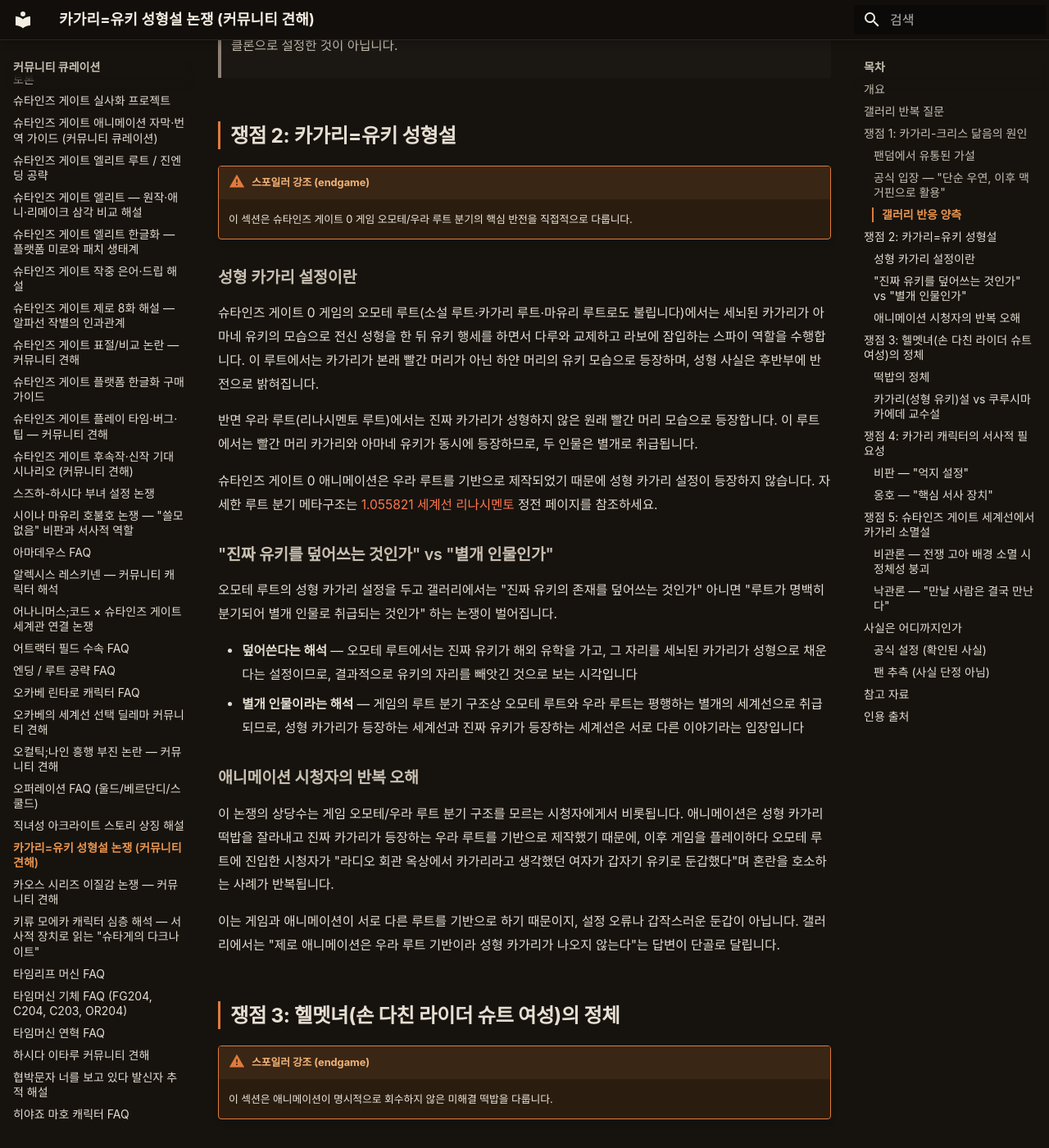
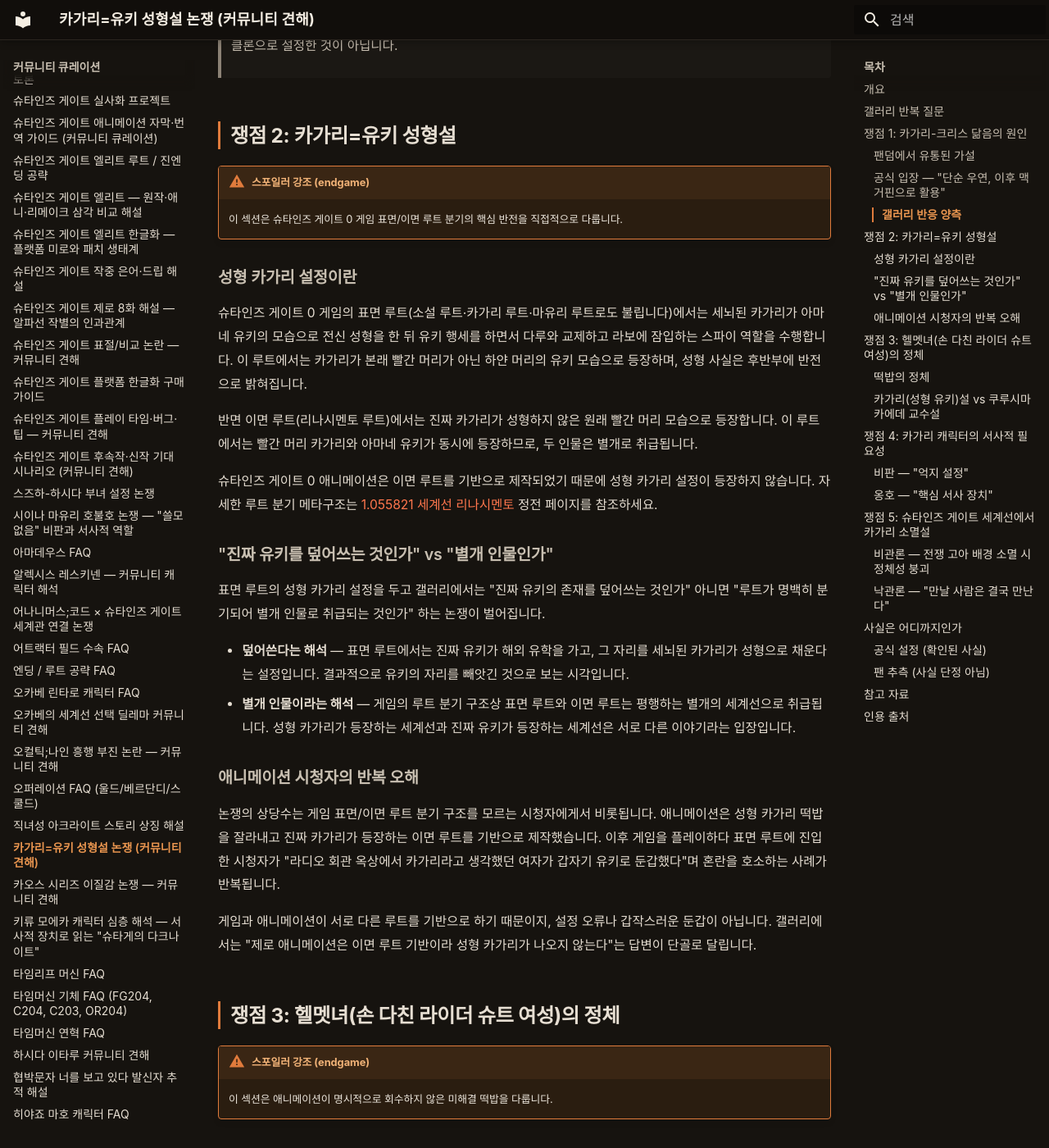
Before and after one commit to sgwiki/sgwiki.github.io, an MkDocs documentation site: the page built from wiki/커뮤니티-큐레이션/카가리-유키-성형설-논쟁-커뮤니티-견해.md, in a window 1280 px wide and 1400 px high, scrolled down 2240 px. Shown: the whole window at 82% size. Built offline with MkDocs 1.6.1 and Material for MkDocs 9.7.7, drawn with Linux system fonts in a browser that asks for light colours; some web fonts are replaced; some of the changed text lies outside the part shown.

Commit message:
chore(wiki): 카가리-유키-성형설-논쟁 정비 — 루트명 통일(오모테→표면 8건·우라→이면 8건)·humanize 16건(메타 진입·연결어미 뒤 쉼표·불릿 마침표·문장 단순화)·사실·스포일러(endgame)·인용·수치(1.055821) 불변
Co-Authored-By: Claude Opus 4.6 <noreply@anthropic.com>

```diff
--- a/wiki/커뮤니티-큐레이션/카가리-유키-성형설-논쟁-커뮤니티-견해.md
+++ b/wiki/커뮤니티-큐레이션/카가리-유키-성형설-논쟁-커뮤니티-견해.md
@@ -37,11 +37,11 @@ community_source: DCinside 슈타게 갤러리
 
 - **카가리의 정체** — 크리스를 닮은 전쟁 고아 소녀가 왜 라보에 등장하는지, 누구의 아이인지
 - **크리스와의 닮은 외모** — 단순 우연인지, 클론·딸·유전자 조작 실험체 등 설정상 이유가 있는지
-- **카가리=유키 성형설** — 게임 오모테 루트에서 카가리가 유키로 전신 성형한다는 설정이 진짜인지, 진짜 유키를 덮어쓰는 것인지
+- **카가리=유키 성형설** — 게임 표면 루트에서 카가리가 유키로 전신 성형한다는 설정이 진짜인지, 진짜 유키를 덮어쓰는 것인지
 - **헬멧녀(라이더 슈트 여성) 정체** — 손을 다친 헬멧녀가 카가리인지, 쿠루시마 카에데 교수인지, 애니메이션이 회수하지 않은 맥거핀인지
 - **슈타인즈 게이트 세계선에서 카가리 소멸 여부** — 전쟁 고아 배경이 사라지면 카가리 정체성이 성립하는지
 
-다시 말해, 위 다섯 축의 질문 역시 게임과 애니메이션의 루트 차이·분기 구조에 대한 이해 부족에서 비롯되는 경우가 많아, 시청자와 플레이어를 불문하고 동일한 오해가 반복됩니다.
+위 다섯 축의 질문 역시 게임과 애니메이션의 루트 차이·분기 구조에 대한 이해 부족에서 비롯되는 경우가 많아, 시청자와 플레이어를 불문하고 동일한 오해가 반복됩니다.
 
 ## 쟁점 1: 카가리-크리스 닮음의 원인
 
@@ -49,51 +49,51 @@ community_source: DCinside 슈타게 갤러리
 
 갤러리에서는 카가리와 크리스의 외모 유사성(빨간 머리·파란 눈)을 두고 여러 가설이 오갑니다. 가장 자주 거론되는 해석은 다음과 같습니다.
 
-- **클론설** — 카가리가 미래에서 아마데우스용으로 만든 크리스의 클론이라는 해석. 일부 유저는 카가리가 크리스의 기억을 이식받은 실험체일 가능성을 제기합니다
+- **클론설** — 카가리가 미래에서 아마데우스용으로 만든 크리스의 클론이라는 해석. 일부 유저는 카가리가 크리스의 기억을 이식받은 실험체일 가능성을 제기합니다.
 - **딸설** — 카가리가 크리스의 친딸 혹은 크리스 어머니의 둘째라는 설정이었을 것이라는 추측. 이 가설이 맞았다면 외모 닮음이 납득됐을 것이라는 의견이 있습니다
 - **SERN 유전자 조작설** — 레스키넨 교수가 의도적으로 카가리를 크리스와 닮게 조작했을 가능성. 오카베 린타로에게 고통을 주기 위한 서사적 장치라는 해석도 함께 붙습니다
 
 ### 공식 입장 — "단순 우연, 이후 맥거핀으로 활용"
 
-공식적으로 카가리와 크리스의 외모 유사성은 제작진의 의도적 설정이 아니라고 일관되게 밝혀져 있습니다. 제작 당시에는 두 캐릭터가 닮았다는 점을 인지하지 못했으며, 직접적인 스토리상 이유는 없다는 입장입니다. 카가리는 크리스의 딸이나 가족·친척과도 전혀 관련이 없습니다.
+공식적으로 카가리와 크리스의 외모 유사성은 제작진의 의도적 설정이 아니라고 일관되게 밝혀져 있습니다. 제작 당시 두 캐릭터가 닮았다는 점을 인지하지 못했고 직접적인 스토리상 이유도 없습니다. 카가리는 크리스의 딸이나 가족·친척과도 전혀 관련이 없습니다.
 
-다만 슈타인즈 게이트 0에서는 이 닮은 외모를 **관심 유도용 페이크 떡밥(맥거핀)**으로 활용했다고 합니다. 즉 우연히 닮은 캐릭터를 이후 서사에서 의도적으로 미스터리 소재로 끌어들인 셈입니다.
+다만 슈타인즈 게이트 0에서는 이 닮은 외모를 **관심 유도용 페이크 떡밥(맥거핀)**으로 활용했다고 합니다. 우연히 닮은 캐릭터를 이후 서사에서 의도적으로 미스터리 소재로 끌어들인 셈입니다.
 
 ### 갤러리 반응 양측
 
-이 공식 입장에 대해 갤러리 반응은 갈립니다.
+공식 입장에 대해 갤러리 반응은 갈립니다.
 
-- **수용측** — "공식이 우연이라고 하면 그런 것"이라며 제작진 발언을 그대로 수용하는 입장입니다
-- **의심측** — "설정 오류를 뒤늦게 우연으로 덮는 것 아닌가"라며 공식 입장을 의심하는 시각입니다. 유전자 조작이나 클론 설정이라도 있었다면 외모 닮음이 더 납득됐을 것이라며 아쉬움을 표하는 의견이 많습니다
+- **수용측** — "공식이 우연이라고 하면 그런 것"이라며 제작진 발언을 그대로 수용하는 입장입니다.
+- **의심측** — "설정 오류를 뒤늦게 우연으로 덮는 것 아닌가"라며 공식 입장을 의심하는 시각입니다. 유전자 조작이나 클론 설정이라도 있었다면 외모 닮음이 더 납득됐을 것이라며 아쉬움을 표하는 의견이 많습니다.
 
 > **[공식]** 카가리는 크리스의 클론이 아닙니다. 카가리와 크리스는 외모만 닮았을 뿐이며, 제작진 측에서도 의도적으로 클론으로 설정한 것이 아닙니다.
 
 ## 쟁점 2: 카가리=유키 성형설
 
 !!! warning "스포일러 강조 (endgame)"
-    이 섹션은 슈타인즈 게이트 0 게임 오모테/우라 루트 분기의 핵심 반전을
+    이 섹션은 슈타인즈 게이트 0 게임 표면/이면 루트 분기의 핵심 반전을
     직접적으로 다룹니다.
 
 ### 성형 카가리 설정이란
 
-슈타인즈 게이트 0 게임의 오모테 루트(소설 루트·카가리 루트·마유리 루트로도 불립니다)에서는 세뇌된 카가리가 아마네 유키의 모습으로 전신 성형을 한 뒤 유키 행세를 하면서 다루와 교제하고 라보에 잠입하는 스파이 역할을 수행합니다. 이 루트에서는 카가리가 본래 빨간 머리가 아닌 하얀 머리의 유키 모습으로 등장하며, 성형 사실은 후반부에 반전으로 밝혀집니다.
+슈타인즈 게이트 0 게임의 표면 루트(소설 루트·카가리 루트·마유리 루트로도 불립니다)에서는 세뇌된 카가리가 아마네 유키의 모습으로 전신 성형을 한 뒤 유키 행세를 하면서 다루와 교제하고 라보에 잠입하는 스파이 역할을 수행합니다. 이 루트에서는 카가리가 본래 빨간 머리가 아닌 하얀 머리의 유키 모습으로 등장하며, 성형 사실은 후반부에 반전으로 밝혀집니다.
 
-반면 우라 루트(리나시멘토 루트)에서는 진짜 카가리가 성형하지 않은 원래 빨간 머리 모습으로 등장합니다. 이 루트에서는 빨간 머리 카가리와 아마네 유키가 동시에 등장하므로, 두 인물은 별개로 취급됩니다.
+반면 이면 루트(리나시멘토 루트)에서는 진짜 카가리가 성형하지 않은 원래 빨간 머리 모습으로 등장합니다. 이 루트에서는 빨간 머리 카가리와 아마네 유키가 동시에 등장하므로, 두 인물은 별개로 취급됩니다.
 
-슈타인즈 게이트 0 애니메이션은 우라 루트를 기반으로 제작되었기 때문에 성형 카가리 설정이 등장하지 않습니다. 자세한 루트 분기 메타구조는 [1.055821 세계선 리나시멘토](../세계선/1.055821-세계선-리나시멘토.md) 정전 페이지를 참조하세요.
+슈타인즈 게이트 0 애니메이션은 이면 루트를 기반으로 제작되었기 때문에 성형 카가리 설정이 등장하지 않습니다. 자세한 루트 분기 메타구조는 [1.055821 세계선 리나시멘토](../세계선/1.055821-세계선-리나시멘토.md) 정전 페이지를 참조하세요.
 
 ### "진짜 유키를 덮어쓰는 것인가" vs "별개 인물인가"
 
-오모테 루트의 성형 카가리 설정을 두고 갤러리에서는 "진짜 유키의 존재를 덮어쓰는 것인가" 아니면 "루트가 명백히 분기되어 별개 인물로 취급되는 것인가" 하는 논쟁이 벌어집니다.
+표면 루트의 성형 카가리 설정을 두고 갤러리에서는 "진짜 유키의 존재를 덮어쓰는 것인가" 아니면 "루트가 명백히 분기되어 별개 인물로 취급되는 것인가" 하는 논쟁이 벌어집니다.
 
-- **덮어쓴다는 해석** — 오모테 루트에서는 진짜 유키가 해외 유학을 가고, 그 자리를 세뇌된 카가리가 성형으로 채운다는 설정이므로, 결과적으로 유키의 자리를 빼앗긴 것으로 보는 시각입니다
-- **별개 인물이라는 해석** — 게임의 루트 분기 구조상 오모테 루트와 우라 루트는 평행하는 별개의 세계선으로 취급되므로, 성형 카가리가 등장하는 세계선과 진짜 유키가 등장하는 세계선은 서로 다른 이야기라는 입장입니다
+- **덮어쓴다는 해석** — 표면 루트에서는 진짜 유키가 해외 유학을 가고, 그 자리를 세뇌된 카가리가 성형으로 채운다는 설정입니다. 결과적으로 유키의 자리를 빼앗긴 것으로 보는 시각입니다.
+- **별개 인물이라는 해석** — 게임의 루트 분기 구조상 표면 루트와 이면 루트는 평행하는 별개의 세계선으로 취급됩니다. 성형 카가리가 등장하는 세계선과 진짜 유키가 등장하는 세계선은 서로 다른 이야기라는 입장입니다.
 
 ### 애니메이션 시청자의 반복 오해
 
-이 논쟁의 상당수는 게임 오모테/우라 루트 분기 구조를 모르는 시청자에게서 비롯됩니다. 애니메이션은 성형 카가리 떡밥을 잘라내고 진짜 카가리가 등장하는 우라 루트를 기반으로 제작했기 때문에, 이후 게임을 플레이하다 오모테 루트에 진입한 시청자가 "라디오 회관 옥상에서 카가리라고 생각했던 여자가 갑자기 유키로 둔갑했다"며 혼란을 호소하는 사례가 반복됩니다.
+논쟁의 상당수는 게임 표면/이면 루트 분기 구조를 모르는 시청자에게서 비롯됩니다. 애니메이션은 성형 카가리 떡밥을 잘라내고 진짜 카가리가 등장하는 이면 루트를 기반으로 제작했습니다. 이후 게임을 플레이하다 표면 루트에 진입한 시청자가 "라디오 회관 옥상에서 카가리라고 생각했던 여자가 갑자기 유키로 둔갑했다"며 혼란을 호소하는 사례가 반복됩니다.
 
-이는 게임과 애니메이션이 서로 다른 루트를 기반으로 하기 때문이지, 설정 오류나 갑작스러운 둔갑이 아닙니다. 갤러리에서는 "제로 애니메이션은 우라 루트 기반이라 성형 카가리가 나오지 않는다"는 답변이 단골로 달립니다.
+게임과 애니메이션이 서로 다른 루트를 기반으로 하기 때문이지, 설정 오류나 갑작스러운 둔갑이 아닙니다. 갤러리에서는 "제로 애니메이션은 이면 루트 기반이라 성형 카가리가 나오지 않는다"는 답변이 단골로 달립니다.
 
 ## 쟁점 3: 헬멧녀(손 다친 라이더 슈트 여성)의 정체
 
@@ -110,8 +110,8 @@ community_source: DCinside 슈타게 갤러리
 
 갤러리에서 헬멧녀의 정체를 두고 두 가지 해석이 대립합니다.
 
-- **카가리(성형 유키)설** — 게임 오모테 루트에서는 헬멧을 쓴 카가리가 스즈하와 싸우면서 손목에 상처를 입고, 이후 유키 행세를 하며 붕대를 감는 설정이 있으므로, 애니메이션의 헬멧녀도 이 맥락을 축약해서 남겨둔 것이라는 해석입니다
-- **쿠루시마 카에데 교수설** — 애니메이션에서는 유키와 여교수(카에데) 모두 손목을 다친 것으로 묘사되어 시청자의 예측을 의도적으로 흩뜨려놓았다는 해석입니다. 즉 헬멧녀의 정체가 애니메이션 내에서는 카가리도 유키도 아닌 제3의 인물(교수)로 설정됐을 가능성을 제기합니다
+- **카가리(성형 유키)설** — 게임 표면 루트에서는 헬멧을 쓴 카가리가 스즈하와 싸우면서 손목에 상처를 입고, 이후 유키 행세를 하며 붕대를 감는 설정이 있으므로 애니메이션의 헬멧녀도 이 맥락을 축약해서 남겨둔 것이라는 해석입니다.
+- **쿠루시마 카에데 교수설** — 애니메이션에서는 유키와 여교수(카에데) 모두 손목을 다친 것으로 묘사되어 시청자의 예측을 의도적으로 흩뜨려놓았다는 해석입니다. 즉 헬멧녀의 정체가 애니메이션 내에서는 카가리도 유키도 아닌 제3의 인물(교수)로 설정됐을 가능성을 제기합니다.
 
 어느 쪽이든 애니메이션은 이 떡밥을 명시적으로 회수하지 않았기 때문에 "맥거핀으로 남겨둔 것"이라는 평가가 지배적입니다. 다만 갤러리 일부에서는 "유키가 손을 다친 걸 불필요하게 암시하는 연출이 억지스럽다"는 서사적 불만도 제기됩니다.
 
@@ -123,7 +123,7 @@ community_source: DCinside 슈타게 갤러리
 
 - 크리스와 닮은 외모 설정이 공식적으로 우연에 불과하다는 점이 납득되지 않는다는 지적입니다
 - 세뇌 캐릭터라는 한계상 자율성이 부족하고, 분량만 질질 끈다는 인상을 준다는 비판입니다
-- 루트별로 카가리의 설정(성형 여부·FB 행세 여부·정체)이 크게 달라 혼란을 야기한다는 의견입니다
+- 루트별로 카가리의 설정(성형 여부·FB 행세 여부·정체)이 크게 달라 혼란을 야기한다는 의견입니다.
 
 이런 비판은 "카가리가 없었으면 제로가 훨씬 깔끔했을 것"이라는 평가로 이어지기도 합니다.
 
@@ -131,7 +131,7 @@ community_source: DCinside 슈타게 갤러리
 
 반면 카가리를 슈타인즈 게이트 0의 핵심 서사 장치로 옹호하는 시각도 강하게 존재합니다. 옹호 논거는 다음과 같습니다.
 
-- 카가리 루트(오모테 루트)는 마유리를 살린다는 서사적 성취와 더불어 노래(별이 연주하는 노래)의 인과 고리를 추적하는 핵심 분기입니다. 이 루트가 없으면 카가리 캐릭터의 설정 개연성이 심각하게 무너진다는 지적이 있습니다
+- 카가리 루트(표면 루트)는 마유리를 살린다는 서사적 성취와 더불어 노래(별이 연주하는 노래)의 인과 고리를 추적하는 핵심 분기입니다. 이 루트가 없으면 카가리 캐릭터의 설정 개연성이 심각하게 무너진다는 지적이 있습니다
 - 어린 오카베 린타로에게 가르쳐준 노래가 카가리-마유리 인과의 핵심이라는 점에서, 카가리는 단순한 조연이 아니라 세계선 순환 구조의 열쇠로 해석됩니다
 - 드라마 CD·외전까지 동원된 정체 해독 시도는 카가리가 서사적으로 얼마나 중요한 인물인지를 드러낸다는 옹호입니다
 
@@ -161,9 +161,9 @@ community_source: DCinside 슈타게 갤러리
 |---|---|
 | 카가리-크리스 외모 유사성 | 제작진 의도 아님. 단순 우연. 이후 슈타인즈 게이트 0에서 맥거핀으로 활용. |
 | 카가리의 가족 관계 | 크리스의 딸·친척·클론 어느 것도 아님. 전쟁 고아. |
-| 성형 카가리 설정 | 게임 오모테 루트에만 등장. 애니메이션(우라 루트 기반)에는 포함되지 않음. |
-| 헬멧녀 떡밥 | 게임 오모테 루트에서는 성형 카가리의 활동으로 회수. 애니메이션은 명시적 회수 없이 맥거핀으로 남김. |
-| 카가리의 서사적 역할 | 오모테 루트에서 마유리 구출·노래의 인과 추적 핵심 분기로 기능. |
+| 성형 카가리 설정 | 게임 표면 루트에만 등장. 애니메이션(이면 루트 기반)에는 포함되지 않음. |
+| 헬멧녀 떡밥 | 게임 표면 루트에서는 성형 카가리의 활동으로 회수. 애니메이션은 명시적 회수 없이 맥거핀으로 남김. |
+| 카가리의 서사적 역할 | 표면 루트에서 마유리 구출·노래의 인과 추적 핵심 분기로 기능. |
 
 ### 팬 추측 (사실 단정 아님)
 
@@ -180,6 +180,6 @@ community_source: DCinside 슈타게 갤러리
 ## 참고 자료
 
 - 공식 설정(카가리-크리스 외모 유사성이 제작진 의도가 아닌 우연, 클론·딸 설정 부정 등)은 본문 [쟁점 1](#쟁점-1-카가리-크리스-닮음의-원인)에서 확인할 수 있습니다
-- 세계선 구조에 대한 일반적 이해로서, 팬 분석에서는 세계선을 단일 자기일관적 역사로 풀어 설명합니다. 즉 한 번에 능동적으로 존재하는 역사는 하나이고 나머지는 가능성에 머문다는 해석이며, 과거를 바꿔도 동일한 결과로 수속되는 본작의 세계관 전제를 이해하는 데 참고가 됩니다. 단, 이 문서의 논쟁은 이러한 세계선 전제 자체보다는 카가리 캐릭터의 설정 해석에 초점이 맞춰져 있으므로, 세계선 메커니즘의 정확한 정합성은 정전 페이지를 참조하세요
+- 세계선 구조에 대한 일반적 이해로서, 팬 분석에서는 세계선을 단일 자기일관적 역사로 풀어 설명합니다. 즉 한 번에 능동적으로 존재하는 역사는 하나이고 나머지는 가능성에 머문다는 해석이며, 과거를 바꿔도 동일한 결과로 수속되는 본작의 세계관 전제를 이해하는 데 참고가 됩니다. 단, 이 문서의 논쟁은 이러한 세계선 전제 자체보다는 카가리 캐릭터의 설정 해석에 초점이 맞춰져 있으므로 세계선 메커니즘의 정확한 정합성은 정전 페이지를 참조하세요
 
 ## 인용 출처
```
Also changed, not shown: other parts of wiki/커뮤니티-큐레이션/카가리-유키-성형설-논쟁-커뮤니티-견해.md (+2 -2 lines).
